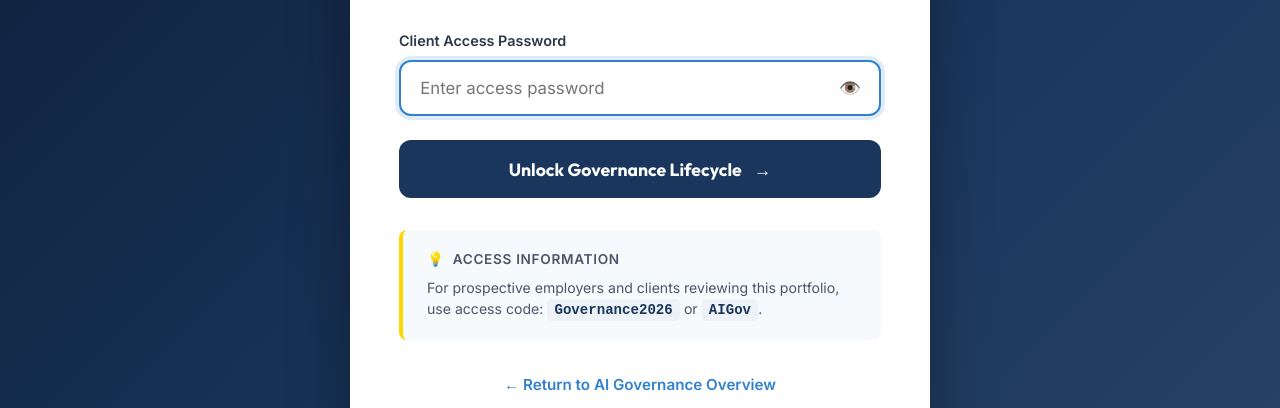
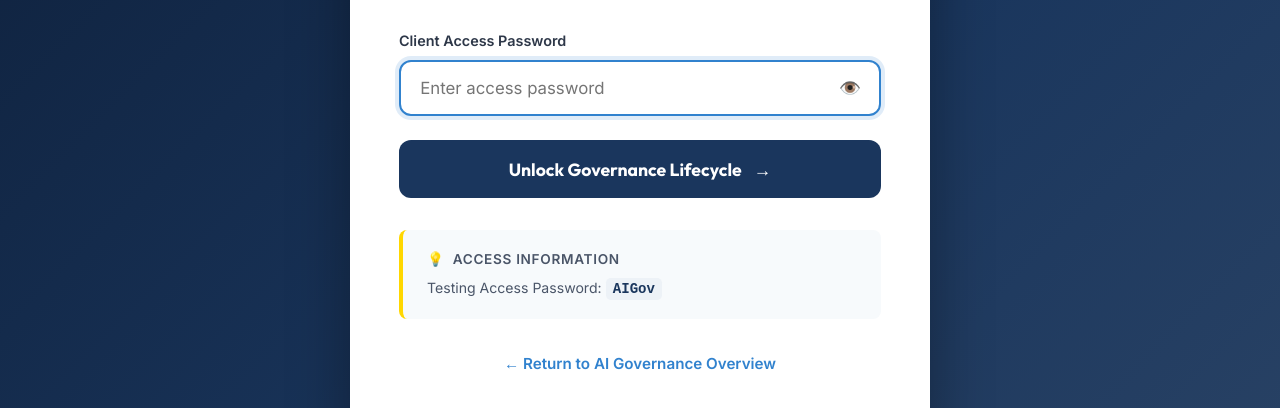
Before and after one commit to Lewis340-gif/jeremy-lewis-mba.github.io, a plain HTML site: page ai-gov-login.html in a window 1280 px wide. Shown: the part 392-800 px from the top of the page. Drawn offline with Linux system fonts and the light colour scheme.

Commit message:
Update Access Information hint to 'Testing Access Password: AIGov' on login page

```diff
--- a/ai-gov-login.html
+++ b/ai-gov-login.html
@@ -58,7 +58,7 @@
                     <span class="hint-icon">💡</span>
                     <span class="hint-title">Access Information</span>
                 </div>
-                <p>For prospective employers and clients reviewing this portfolio, use access code: <code>Governance2026</code> or <code>AIGov</code>.</p>
+                <p>Testing Access Password: <code>AIGov</code></p>
             </div>
 
             <div class="login-footer">
```
